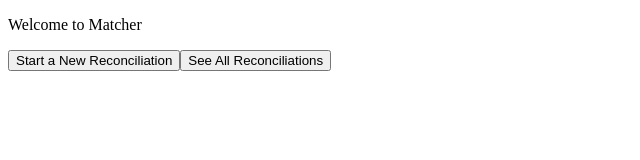
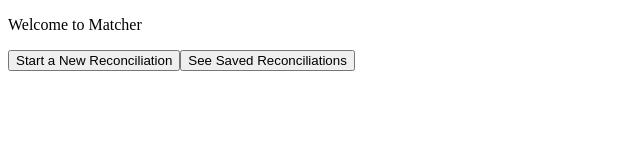
Before and after one commit to chelseaSchmidt/matcher, a React app: page / in a window 1280 px wide. Shown: the top 160 px of the page, without its empty margins (0-640 px from the left). Built offline with nearby package versions, Linux system fonts and the light colour scheme; the HTML template or start-up script is replaced by a standard one.

Commit message:
Add display and expected CSV format changes

```diff
--- a/client/src/components/Matcher.jsx
+++ b/client/src/components/Matcher.jsx
@@ -33,7 +33,7 @@ export default class Matcher extends React.Component {
           />
           <Switcher
             view="list"
-            text="See All Reconciliations"
+            text="See Saved Reconciliations"
             handleViewSwitch={this.handleViewSwitch}
           />
         </div>
--- a/client/src/components/Reconciliation.jsx
+++ b/client/src/components/Reconciliation.jsx
@@ -48,7 +48,7 @@ export default class Reconciliation extends React.Component {
       <div>
         <Switcher
           view="list"
-          text="See All Reconciliations"
+          text="See Saved Reconciliations"
           handleViewSwitch={this.handleViewSwitch}
         />
         <Switcher
@@ -62,15 +62,15 @@ export default class Reconciliation extends React.Component {
         </div>
         <div id="mismatcher">
           <div id="bank-mismatches">
-            <p>Bank Mismatches</p>
+            <p>Transactions in Bank</p>
             {mismatchGroup.bank.map((txn) => {
               return <div>{`${txn.date} | ${txn.description} | ${txn.amount}`}</div>;
             })}
           </div>
           <div id="book-mismatches">
-            <p>Book Mismatches</p>
+            <p>Transactions Booked</p>
             {mismatchGroup.book.map((txn) => {
-              return <div>{`${txn.date} | ${txn.description} | ${txn.amount}`}</div>;
+              return <div key={txn.description}>{`${txn.date} | ${txn.description} | ${txn.amount}`}</div>;
             })}
           </div>
         </div>
--- a/client/src/components/Uploader.jsx
+++ b/client/src/components/Uploader.jsx
@@ -101,7 +101,7 @@ export default class Uploader extends React.Component {
       <div>
         <Switcher
           view="list"
-          text="See All Reconciliations"
+          text="See Saved Reconciliations"
           handleViewSwitch={this.handleViewSwitch}
         />
         <Switcher
```
Also changed, not shown: 1 other file (tests, documents, lock files or other folders).
